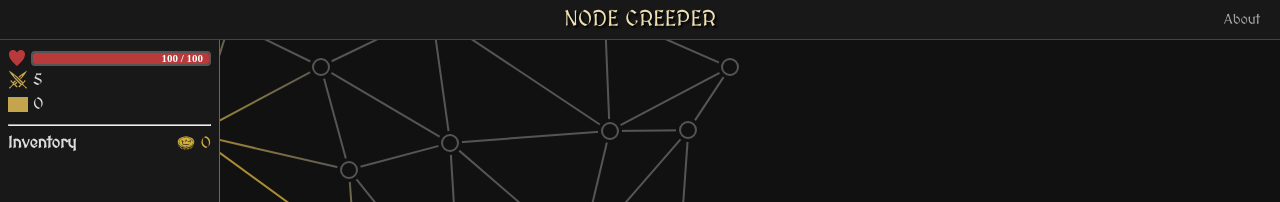
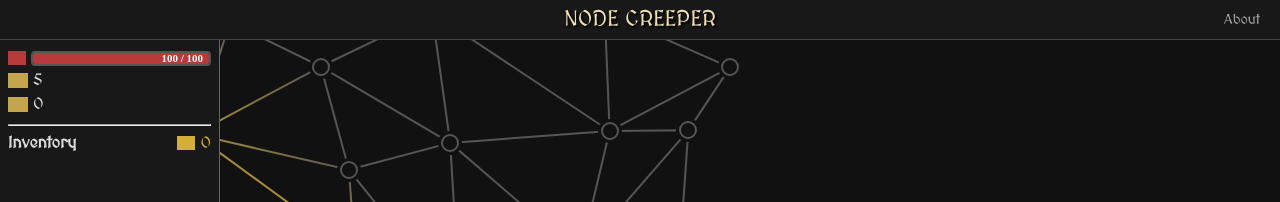
Before and after one commit to tdcoy/dungeon-crawler, an Angular app: page / in a window 1280 px wide. Shown: the top 202 px of the page. Built offline with nearby package versions, Linux system fonts and the light colour scheme; grey boxes are pictures that could not be loaded.

Commit message:
fixed icon link

```diff
--- a/src/app/components/character-panel/character-panel.css
+++ b/src/app/components/character-panel/character-panel.css
@@ -60,8 +60,8 @@
   -webkit-mask-repeat: no-repeat;
   -webkit-mask-size: contain;
 
-  mask: url('/icons/health-icon.svg') center / contain no-repeat;
-  -webkit-mask: url('/icons/health-icon.svg') center / contain no-repeat;
+  mask: url('icons/health-icon.svg') center / contain no-repeat;
+  -webkit-mask: url('icons/health-icon.svg') center / contain no-repeat;
 }
 
 .stat-icon {
@@ -82,13 +82,13 @@
 }
 
 .damage-icon {
-  mask-image: url('/icons/damage-icon.svg');
-  -webkit-mask-image: url('/icons/damage-icon.svg');
+  mask-image: url('icons/damage-icon.svg');
+  -webkit-mask-image: url('icons/damage-icon.svg');
 }
 
 .armor-icon {
-  mask-image: url('/icons/armor-icon.svg');
-  -webkit-mask-image: url('/icons/armor-icon.svg');
+  mask-image: url('icons/armor-icon.svg');
+  -webkit-mask-image: url('icons/armor-icon.svg');
 }
 
 .stat-value {
--- a/src/app/components/game-board/game-board.css
+++ b/src/app/components/game-board/game-board.css
@@ -260,8 +260,8 @@ line {
 }
 
 .enemy-stat-icon.heart-icon {
-  mask-image: url('/icons/health-icon.svg');
-  -webkit-mask-image: url('/icons/health-icon.svg');
+  mask-image: url('icons/health-icon.svg');
+  -webkit-mask-image: url('icons/health-icon.svg');
 
   filter: drop-shadow(1px 0 0 #000) drop-shadow(-1px 0 0 #000) drop-shadow(0 1px 0 #000)
     drop-shadow(0 -1px 0 #000);
@@ -270,8 +270,8 @@ line {
 .enemy-stat-icon.damage-icon {
   background-color: #c4a44d;
 
-  mask-image: url('/icons/damage-icon.svg');
-  -webkit-mask-image: url('/icons/damage-icon.svg');
+  mask-image: url('icons/damage-icon.svg');
+  -webkit-mask-image: url('icons/damage-icon.svg');
 
   filter: drop-shadow(1px 0 0 #000) drop-shadow(-1px 0 0 #000) drop-shadow(0 1px 0 #000)
     drop-shadow(0 -1px 0 #000);
--- a/src/app/components/game-board/game-board.html
+++ b/src/app/components/game-board/game-board.html
@@ -60,7 +60,7 @@
           >
             @if (canShowDangerValue(node)) {
               <div class="danger-display">
-                <img class="danger-icon" src="/icons/skull.svg" alt="" />
+                <img class="danger-icon" src="icons/skull.svg" alt="" />
                 <span class="danger-value">
                   {{ node.danger }}
                 </span>
@@ -69,7 +69,7 @@
 
             @if (canShowDistanceToExit(node)) {
               <div class="boss-distance-display">
-                <img class="boss-distance-icon" src="/icons/exit-gate.svg" alt="" />
+                <img class="boss-distance-icon" src="icons/exit-gate.svg" alt="" />
                 <span class="boss-distance-value">
                   {{ node.distanceFromBoss }}
                 </span>
@@ -100,8 +100,8 @@
                     [class.enemy-uncommon]="node.content.enemy?.rarity === EnemyRarity.Uncommon"
                     [class.enemy-rare]="node.content.enemy?.rarity === EnemyRarity.Rare"
                     [class.enemy-boss]="node.content.enemy?.rarity === EnemyRarity.Boss"
-                    [style.mask-image]="'url(/icons/' + node.content.enemy?.icon + '.svg)'"
-                    [style.webkit-mask-image]="'url(/icons/' + node.content.enemy?.icon + '.svg)'"
+                    [style.mask-image]="'url(icons/' + node.content.enemy?.icon + '.svg)'"
+                    [style.webkit-mask-image]="'url(icons/' + node.content.enemy?.icon + '.svg)'"
                   />
 
                   <!-- Enemy damage -->
@@ -115,7 +115,7 @@
                 </div>
               } @else {
                 <!-- Revealed node with icon -->
-                <img class="node-icon" [src]="'/icons/' + icon + '.svg'" />
+                <img class="node-icon" [src]="'icons/' + icon + '.svg'" />
               }
             } @else {
               <div
--- a/src/app/components/inventory-panel/inventory-panel.css
+++ b/src/app/components/inventory-panel/inventory-panel.css
@@ -33,8 +33,8 @@
 
   background-color: #d4af37;
 
-  mask: url('/icons/crown-coin.svg') center / contain no-repeat;
-  -webkit-mask: url('/icons/crown-coin.svg') center / contain no-repeat;
+  mask: url('icons/crown-coin.svg') center / contain no-repeat;
+  -webkit-mask: url('icons/crown-coin.svg') center / contain no-repeat;
 }
 
 .inventory-list {
@@ -80,8 +80,8 @@
 .equipped-icon.equipped {
   background-color: #c4a44d;
 
-  mask: url('/icons/equipped.svg') center / contain no-repeat;
-  -webkit-mask: url('/icons/equipped.svg') center / contain no-repeat;
+  mask: url('icons/equipped.svg') center / contain no-repeat;
+  -webkit-mask: url('icons/equipped.svg') center / contain no-repeat;
 }
 
 .inventory-item-icon {
@@ -188,8 +188,8 @@
 
   background-color: #f7f6f5;
 
-  mask: url('/icons/sell-item') center / contain no-repeat;
-  -webkit-mask: url('/icons/sell-item.svg') center / contain no-repeat;
+  mask: url('icons/sell-item') center / contain no-repeat;
+  -webkit-mask: url('icons/sell-item.svg') center / contain no-repeat;
 }
 
 .trash-icon {
@@ -198,6 +198,6 @@
 
   background-color: #f7f6f5;
 
-  mask: url('/icons/trash-item') center / contain no-repeat;
-  -webkit-mask: url('/icons/trash-item.svg') center / contain no-repeat;
+  mask: url('icons/trash-item') center / contain no-repeat;
+  -webkit-mask: url('icons/trash-item.svg') center / contain no-repeat;
 }
--- a/src/app/components/merchant/merchant.html
+++ b/src/app/components/merchant/merchant.html
@@ -24,7 +24,7 @@
             >
               <img
                 class="merchant-item-icon"
-                [src]="'/icons/' + item.icon + '.svg'"
+                [src]="'icons/' + item.icon + '.svg'"
                 [alt]="item.name"
               />
 
```
